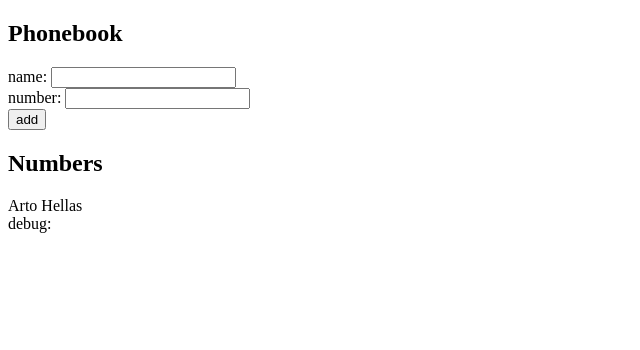
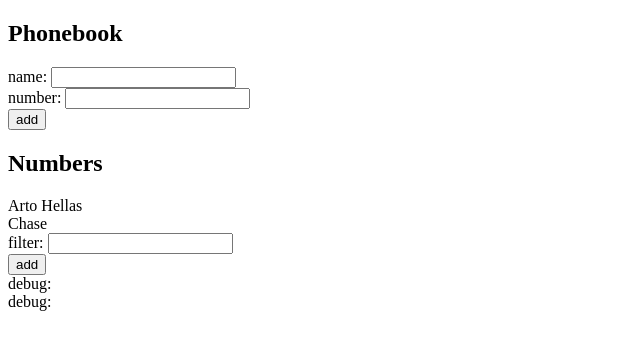
Before and after one commit to chasejhayes/fsoExercises, a React (Vite) app in the folder part2/phoneBook/: page / in a window 1280 px wide. Shown: the top 350 px of the page, without its empty margins (0-640 px from the left). Built offline with nearby package versions, Linux system fonts and the light colour scheme.

Commit message:
Work on filter

```diff
--- a/part2/phoneBook/src/App.jsx
+++ b/part2/phoneBook/src/App.jsx
@@ -2,12 +2,17 @@ import { useState } from "react";
 
 const App = () => {
   const [persons, setPersons] = useState([
-    {name: "Arto Hellas"}
+    {
+      name: "Arto Hellas"
+    },
+    { name: "Chase" }
   ])
 
   const [newName, setNewName] = useState("")
   const [newNumber, setNewNumber] = useState("")
-const [filter, setFilter] = useState("")
+  const [filter, setFilter] = useState([])
+
+
 
 
   const addName = (event) => {
@@ -16,15 +21,45 @@ const addName = (event) => {
       name: newName,
       number: newNumber,
     }
-  if (persons.some(person=> person.name === nameObject.name)){
+    if (persons.some(person => person.name === nameObject.name)) {
       return alert(`${newName} is already in the phone book.`)
     } else {
       setPersons(persons.concat(nameObject))
       setNewName("")
       setNewNumber("")
+    }
+    return nameObject
+  }
 
+
+
+  const filterResults = (event) => {
+    event.preventDefault()
+    const filterArr = filter.split("");
+    let splitNameArr = persons.map(person => person.name.split(""))
+
+    function startsWith(arr, prefix){
+      for( let i=0; i<arr.length; i++){
+        if (arr[i] !== prefix)
+        console.log(arr)
+        console.log(prefix)
+        console.log(false)
       }
+      console.log(arr)
+      console.log(prefix)
+      console.log(true)
+      setFilter(prefix)
     }
+
+    startsWith(splitNameArr, filterArr)
+
+    console.log(filter)
+    console.log(filterArr)
+    console.log(persons)
+
+    setFilter("")
+  }
+
 
   const handleNameChange = (event) => {
     setNewName(event.target.value)
@@ -33,16 +68,20 @@ const handleNumberChange = (event) => {
     setNewNumber(event.target.value)
   }
 
+  const handleFilterChange = (event) => {
+    setFilter(event.target.value)
+  }
+
 
   return (
     <div>
       <h2>Phonebook</h2>
       <form onSubmit={addName}>
         <div>
-        name: <input  value={newName} onChange={handleNameChange}/>
+          name: <input value={newName} onChange={handleNameChange} />
         </div>
         <div>
-        number: <input value={newNumber} onChange={handleNumberChange}/>
+          number: <input value={newNumber} onChange={handleNumberChange} />
         </div>
         <div>
           <button type="submit">add</button>
@@ -50,15 +89,27 @@ return (
       </form>
       <h2>Numbers</h2>
       <div>
-      {persons.map(person=>
+        {persons.map(person =>
           <div key={person.name}>
             {person.name} {person.number}
           </div>
         )}
       </div>
+      <div>
+        <form onSubmit={filterResults}>
+          <div>
+            filter: <input value={filter} onChange={handleFilterChange} />
+          </div>
+          <div>
+            <button type="submit">add</button>
+          </div>
+          <div>{filter}</div>
+        </form>
+
         <div>debug: {newName}</div>
+        <div>debug: {filter}</div>
       </div>
-
+    </div>
   )
 
 }
```
Lines whose indentation alone changed are shown as unchanged.
